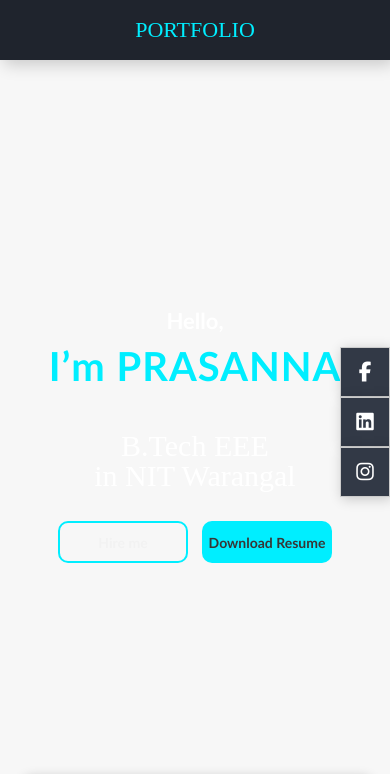
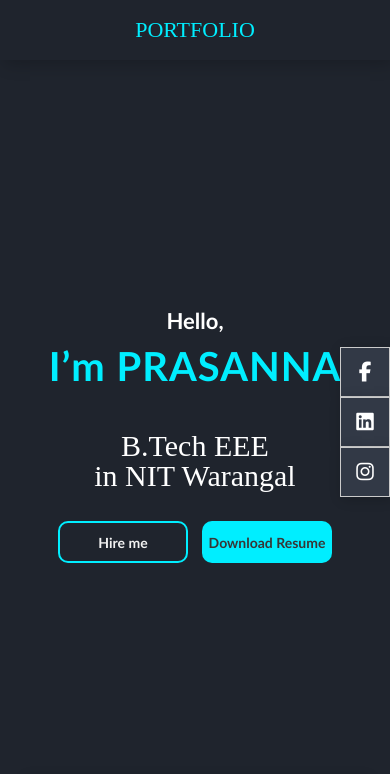
Before and after one commit to prasanna2596/portfolio, a plain HTML site: page index.html in a window 390 px wide. Shown: the top 774 px of the page. Drawn offline with Linux system fonts and the light colour scheme.

Commit message:
fixed background colour

```diff
--- a/index.html
+++ b/index.html
@@ -3,7 +3,7 @@
 <head>
 	<meta charset="utf-8">
 <meta http-equiv="X-UA-Compatible" content="IE-edge">
-<meta name="viewport" content="width=device-width, intial-scale=1.0">
+<meta name="viewport" content="width=device-width, initial-scale=1.0">
 <link href='https://fonts.googleapis.com/css?family=Poppins' rel='stylesheet'>
 	<title>Prasanna Vithanala</title>
 	<link rel="stylesheet" type="text/css" href="style.css">
--- a/style.css
+++ b/style.css
@@ -402,7 +402,7 @@
 @media(max-width:750px){
 	section{
 		background-image:none;
-		background-color:#f7f7f7;
+		background-color:#1f242d;
 	}
 
     .logo{
```
